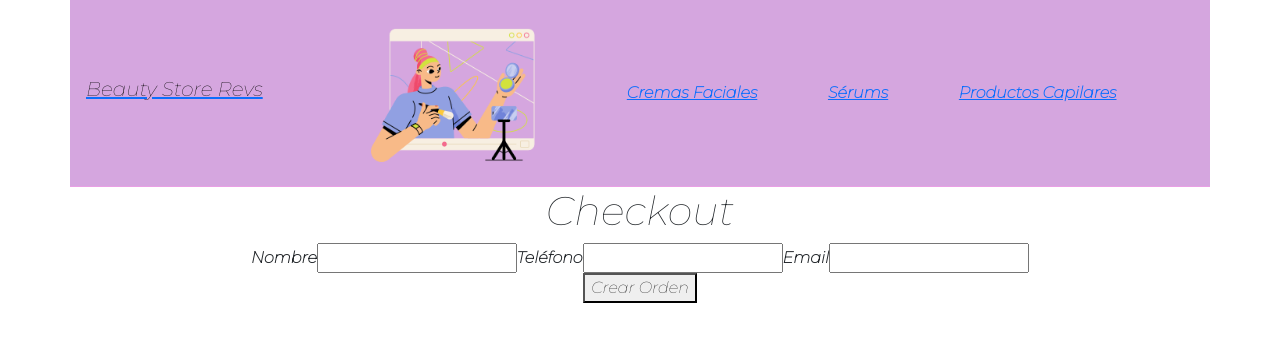
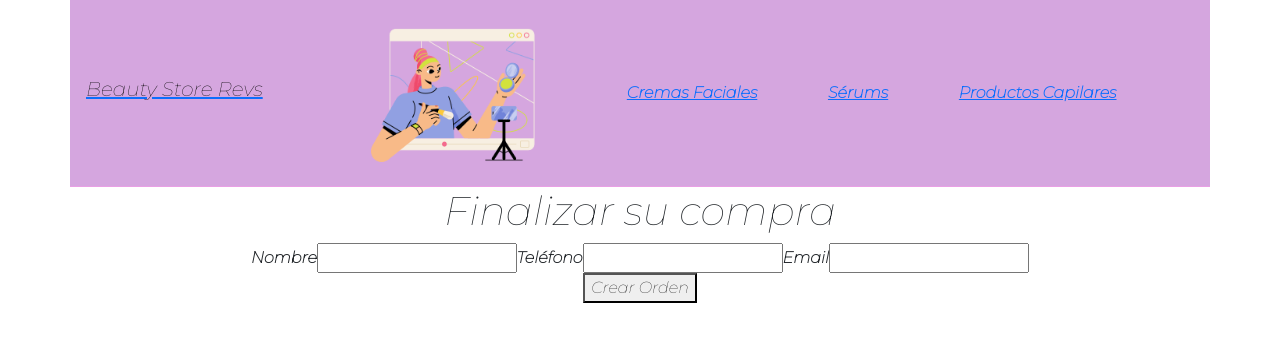
Before and after one commit to KarlaReveco/Preentrega-N1-Karla-Reveco-ReactJs, a React (Create React App) app: page /checkout in a window 1280 px wide. Shown: the top 342 px of the page. Built offline with nearby package versions, Linux system fonts and the light colour scheme.

Commit message:
se agregan cambios en algunas variables para seguir con el checkout

```diff
--- a/src/App.js
+++ b/src/App.js
@@ -21,7 +21,7 @@ function App() {
           <Route path='/category/:categoryId' element={<ItemListContainer />}/>
           <Route path='/item/:itemId' element={<ItemDetailContainer/>}/>
           <Route path='/cart' element={<Cart />} />
-          <Route path='/Checkout' element={<Checkout />} />
+          <Route path='/checkout' element={<Checkout />} />
           <Route path='*' element={<h1>404 NOT FOUND</h1>}/>
         </Routes>
       </CartProvider>
--- a/src/Components/Cart/Cart.jsx
+++ b/src/Components/Cart/Cart.jsx
@@ -19,7 +19,7 @@ import { CartItem } from "../CartItem/CartItem"
     return (
         <div>
              {cart.map (p => <CartItem key={p.id} {...p}/>) }
-             <h2>Total: ${total()}</h2>
+             <h2>Total: ${total}</h2>
              <button onClick ={ () => clearCart ()} className= "Button"> Limpiar Carrito </button>
              <Link to ='/checkout' className="Option">Checkout</Link>
         </div>
--- a/src/Components/Checkout/Checkout.jsx
+++ b/src/Components/Checkout/Checkout.jsx
@@ -46,7 +46,7 @@ export const Checkout = () => {
                     })
                     if(outOfStock.length === 0){
                     await batch.commit()
-                    const orderRef = collection(db, 'products')
+                    const orderRef = collection(db, 'productos')
                     const orderAdded = await addDoc(orderRef, objOrder)
 
                     setOrderId(orderAdded.id)
@@ -82,7 +82,7 @@ if (orderId) {
 
 return(
 <div>
-    <h1> Checkout</h1>
+    <h1> Finalizar su compra </h1>
     <CheckoutForm onConfirm= {createOrder}/>
 </div>
 )
--- a/src/Components/ItemDetail/ItemDetail.jsx
+++ b/src/Components/ItemDetail/ItemDetail.jsx
@@ -39,7 +39,7 @@ export const ItemDetail = ({id, nombre, precio, categoria, imagen, stock, descri
 
 <footer className='ItemFooter'>{
     quantityAdded > 0 ? (
-        <Link to= '/carrito' className='Option'> Terminar Compra</Link>
+        <Link to= '/cart' className='Option'> Terminar Compra</Link>
     ) : (
         <ItemCount stock={stock} initial={1} onAdd={(handleOnAdd)}/>
     )
--- a/src/Contenido/ContenidoCarrito.jsx
+++ b/src/Contenido/ContenidoCarrito.jsx
@@ -37,12 +37,12 @@ export const CartProvider = ({ children }) => {
         return cart.reduce ((acc, prod)=> (acc += prod.cantidad), 0)
     }
 
-    const Total = () => {
+    const total = () => {
         return cart.reduce ((acc, prod) => (acc += prod.precio * prod.cantidad), 0)
     }
 
     return (
-        <ContenidoCarrito.Provider value ={{ cart, addItem, removeItem, clearCart}}>
+        <ContenidoCarrito.Provider value ={{ cart, addItem, removeItem, clearCart, total, cartQuantity}}>
             {children}
         </ContenidoCarrito.Provider>
     )
```
